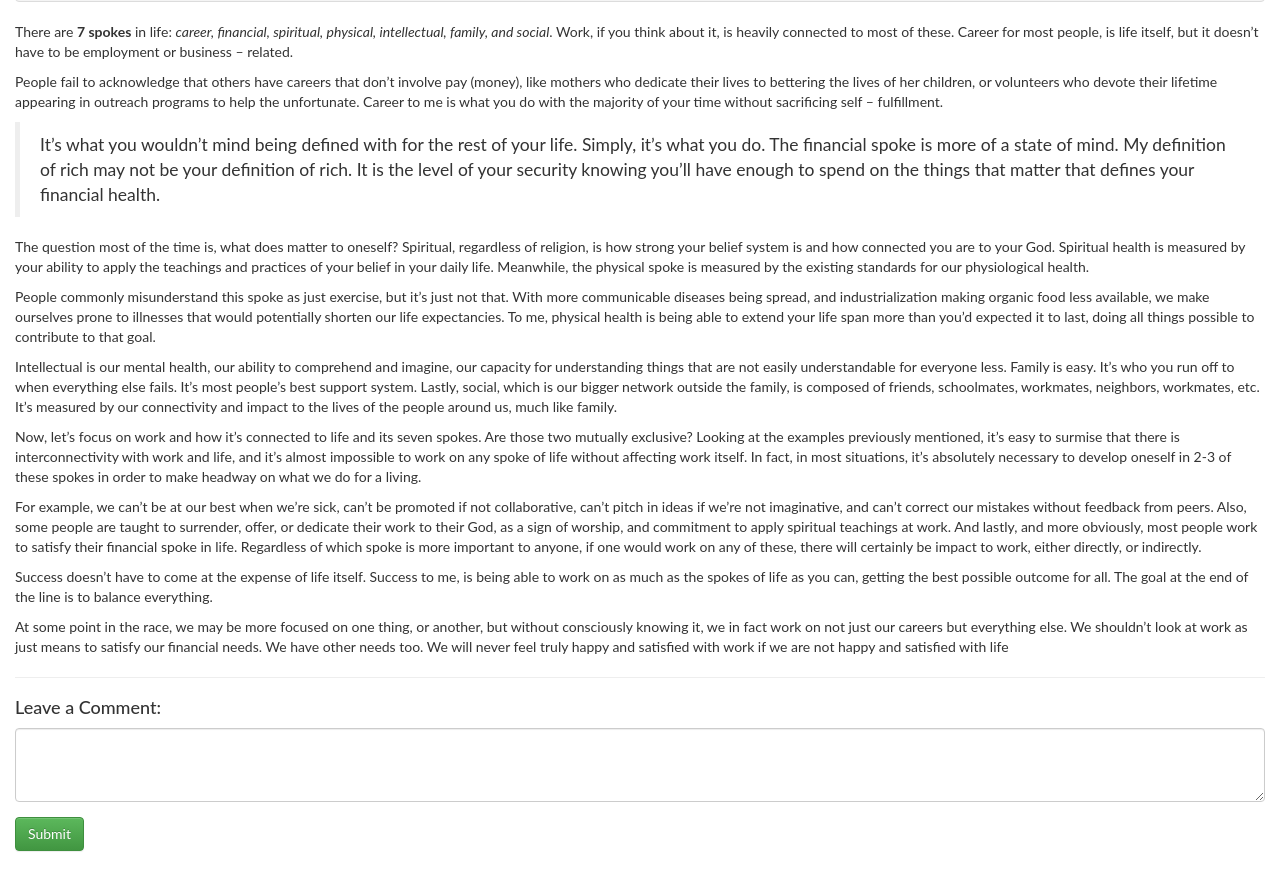
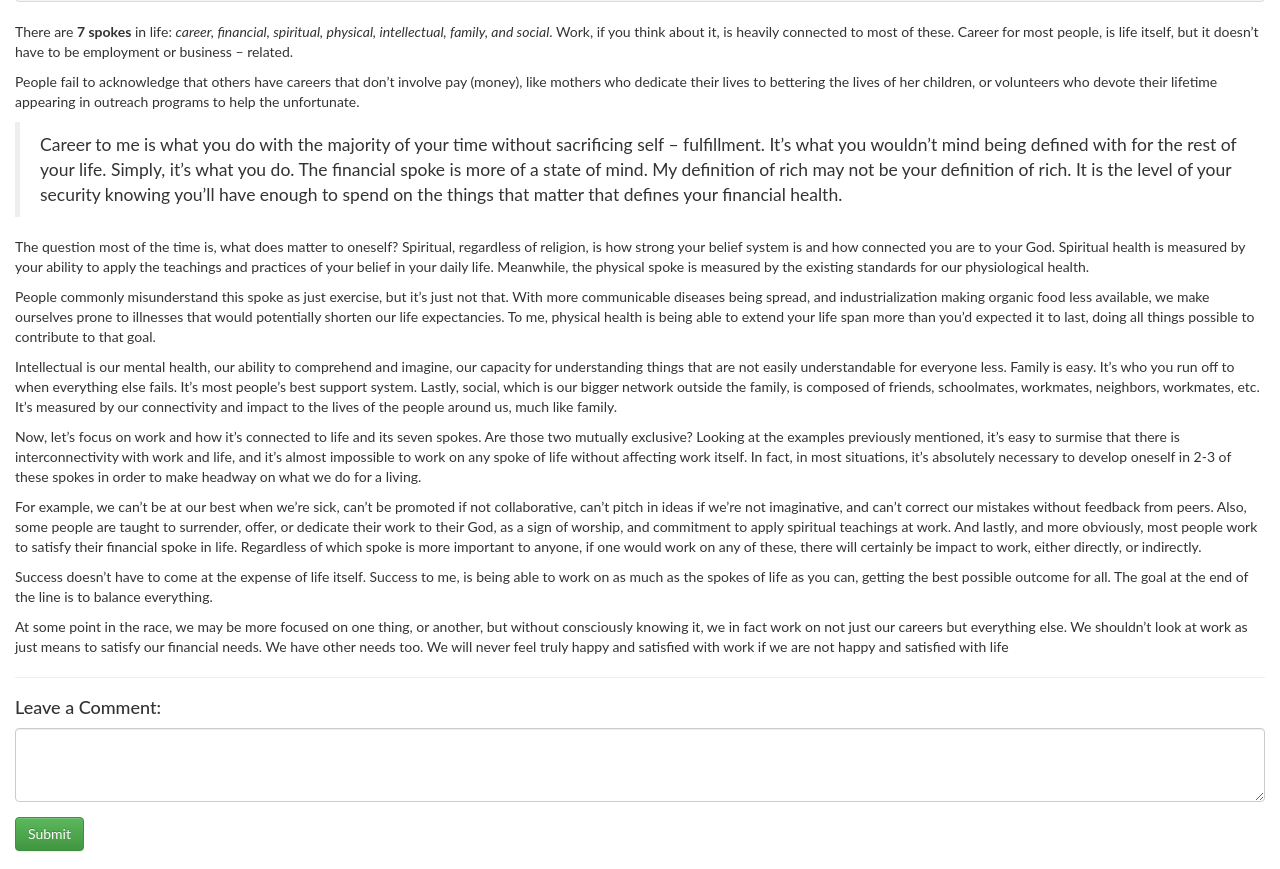
Before and after one commit to kdavadil/tuitt-b5dc-capstone1, a plain HTML site: page blog.html in a window 1280 px wide. Shown: the part 1854-2723 px from the top of the page. Drawn offline with nearby package versions, Linux system fonts and the light colour scheme; a web font is replaced by a local one.

Commit message:
via upload - updated blog article 2

```diff
--- a/blog.html
+++ b/blog.html
@@ -131,9 +131,9 @@
 
 <p>There are <strong>7 spokes</strong> in life: <em>career, financial, spiritual, physical, intellectual, family, and social</em>. Work, if you think about it, is heavily connected to most of these. Career for most people, is life itself, but it doesn’t have to be employment or business – related.</p>
 
-<p>People fail to acknowledge that others have careers that don’t involve pay (money), like mothers who dedicate their lives to bettering the lives of her children, or volunteers who devote their lifetime appearing in outreach programs to help the unfortunate. Career to me is what you do with the majority of your time without sacrificing self – fulfillment.</p>
+<p>People fail to acknowledge that others have careers that don’t involve pay (money), like mothers who dedicate their lives to bettering the lives of her children, or volunteers who devote their lifetime appearing in outreach programs to help the unfortunate.</p>
 
-<p><blockquote>It’s what you wouldn’t mind being defined with for the rest of your life. Simply, it’s what you do. The financial spoke is more of a state of mind. My definition of rich may not be your definition of rich. It is the level of your security knowing you’ll have enough to spend on the things that matter that defines your financial health.</blockquote></p>
+<p><blockquote>Career to me is what you do with the majority of your time without sacrificing self – fulfillment. It’s what you wouldn’t mind being defined with for the rest of your life. Simply, it’s what you do. The financial spoke is more of a state of mind. My definition of rich may not be your definition of rich. It is the level of your security knowing you’ll have enough to spend on the things that matter that defines your financial health.</blockquote></p>
 <p>The question most of the time is, what does matter to oneself? Spiritual, regardless of religion, is how strong your belief system is and how connected you are to your God. Spiritual health is measured by your ability to apply the teachings and practices of your belief in your daily life. Meanwhile, the physical spoke is measured by the existing standards for our physiological health.</p>
 
 <p>People commonly misunderstand this spoke as just exercise, but it’s just not that. With more communicable diseases being spread, and industrialization making organic food less available, we make ourselves prone to illnesses that would potentially shorten our life expectancies. To me, physical health is being able to extend your life span more than you’d expected it to last, doing all things possible to contribute to that goal.</p>
```
